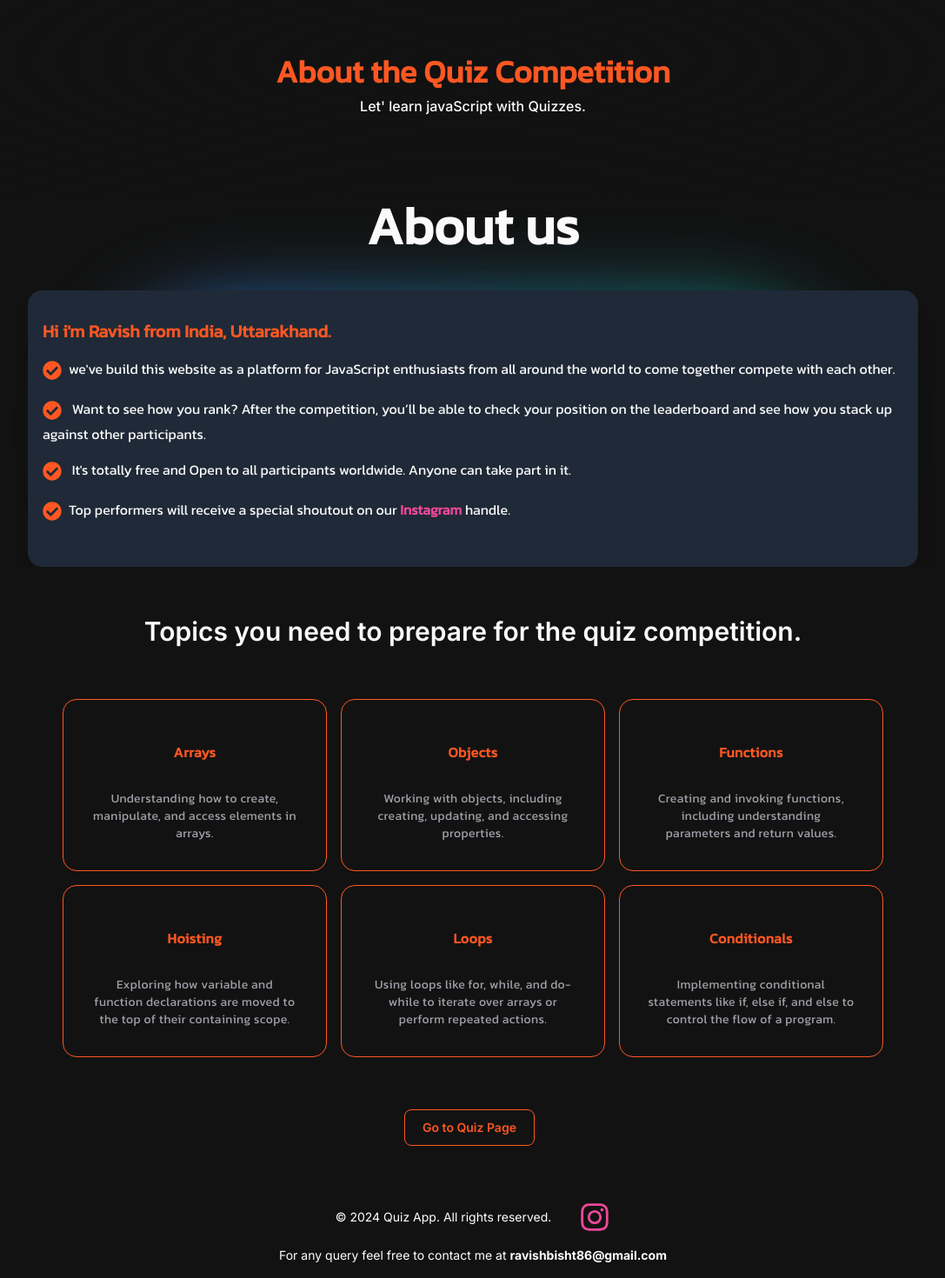
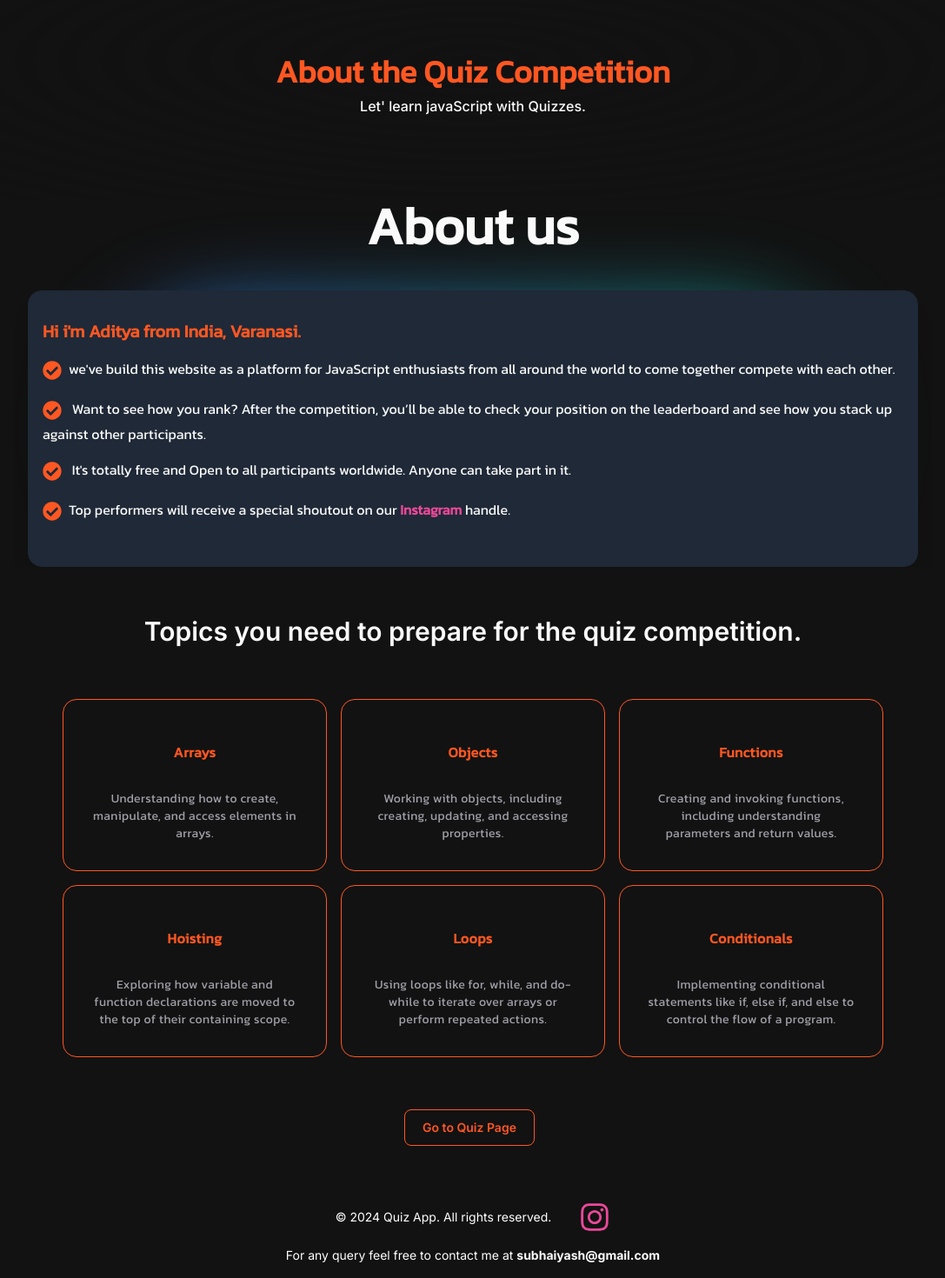
Before and after one commit to imadityaxd/web-dev-quiz-competition-next, a Next.js app: page /about-competition in a window 1280 px wide. Shown: the part 106-1576 px from the top of the page at 87% size, without its empty margins (96-1183 px from the left). Built offline with nearby package versions, Linux system fonts and the light colour scheme.

Commit message:
typo-fix

```diff
--- a/src/components/Footer.tsx
+++ b/src/components/Footer.tsx
@@ -18,7 +18,7 @@ const Footer = () => {
         </div>
       </div>
       <p className="text-sm text-white-100 text-center pt-4">
-        For any query feel free to contact me at <span className="font-bold">ravishbisht86@gmail.com</span>
+        For any query feel free to contact me at <span className="font-bold">subhaiyash@gmail.com</span>
       </p>
     </footer>
   );
--- a/src/components/Navbar.tsx
+++ b/src/components/Navbar.tsx
@@ -18,7 +18,7 @@ export function Navbar() {
       ),
     },
     {
-      name: "competition",
+      name: "Competition",
       link: "/start-quiz",
       icon: (
         <FaTrophy className="h-4 w-4 text-neutral-500 dark:text-white" />
--- a/src/components/Spark.tsx
+++ b/src/components/Spark.tsx
@@ -18,7 +18,7 @@ export function SparklesPreview() {
           <div className="absolute inset-0 h-full w-full bg-gradient-to-r from-blue-500 to-teal-500 transform scale-[0.80] bg-red-500 rounded-full blur-3xl" />
           <div className="relative shadow-xl bg-gray-800 border border-gray-800  px-4 py-8 h-full overflow-hidden rounded-2xl flex flex-col justify-end items-start">
             <h1 className="font-bold text-xl text-purple mb-4 relative z-50">
-              Hi i&apos;m Ravish from India, Uttarakhand.
+              Hi i&apos;m Aditya from India, Varanasi.
             </h1>
 
             <p className="font-normal text-base text-white-200 mb-4 relative z-50">
@@ -41,7 +41,7 @@ export function SparklesPreview() {
               <FaCheckCircle className="inline text-3xl text-purple pr-2" />Top performers will receive
               a special shoutout on our{" "}
               <a
-                href="https://www.instagram.com/web________developer"
+                href="https://www.instagram.com/xdcoder.xyz"
                 target="_blank"
                 rel="noopener noreferrer" className="text-pink-500 font-bold"
               >
```
